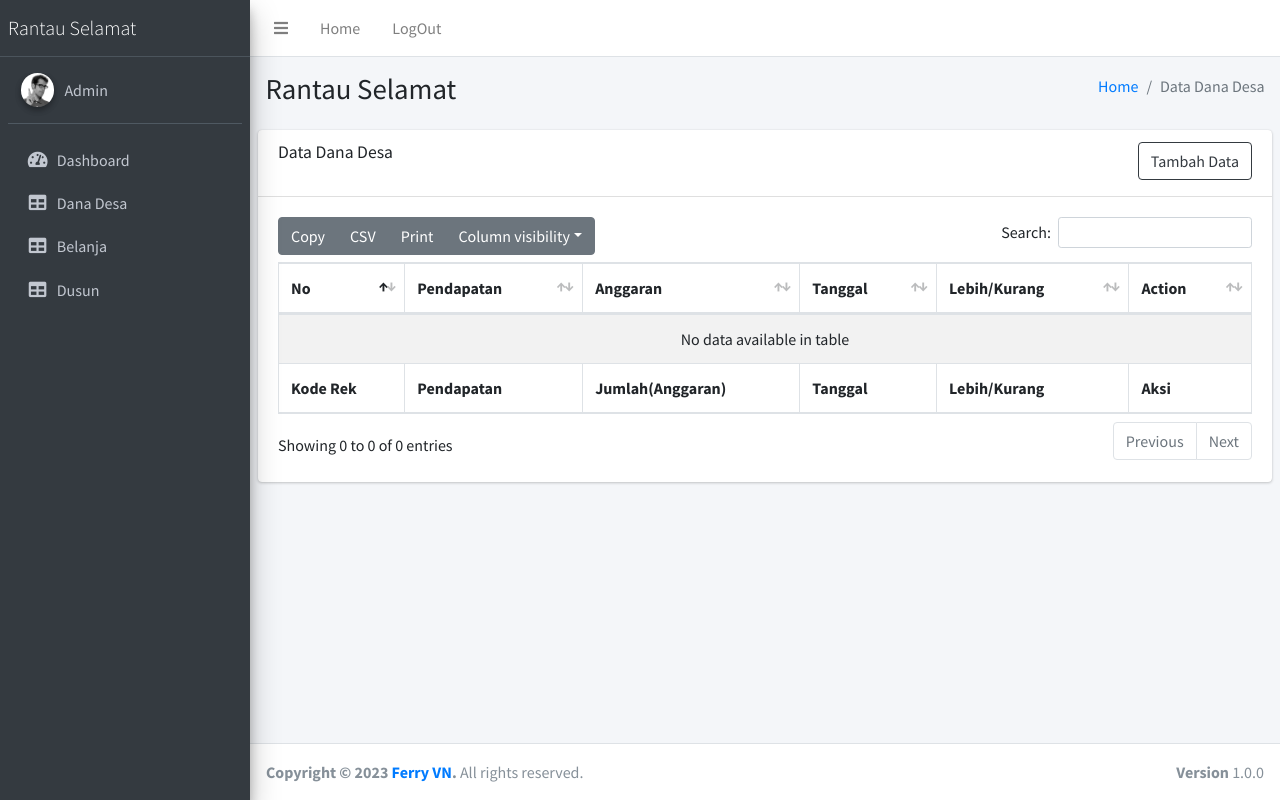
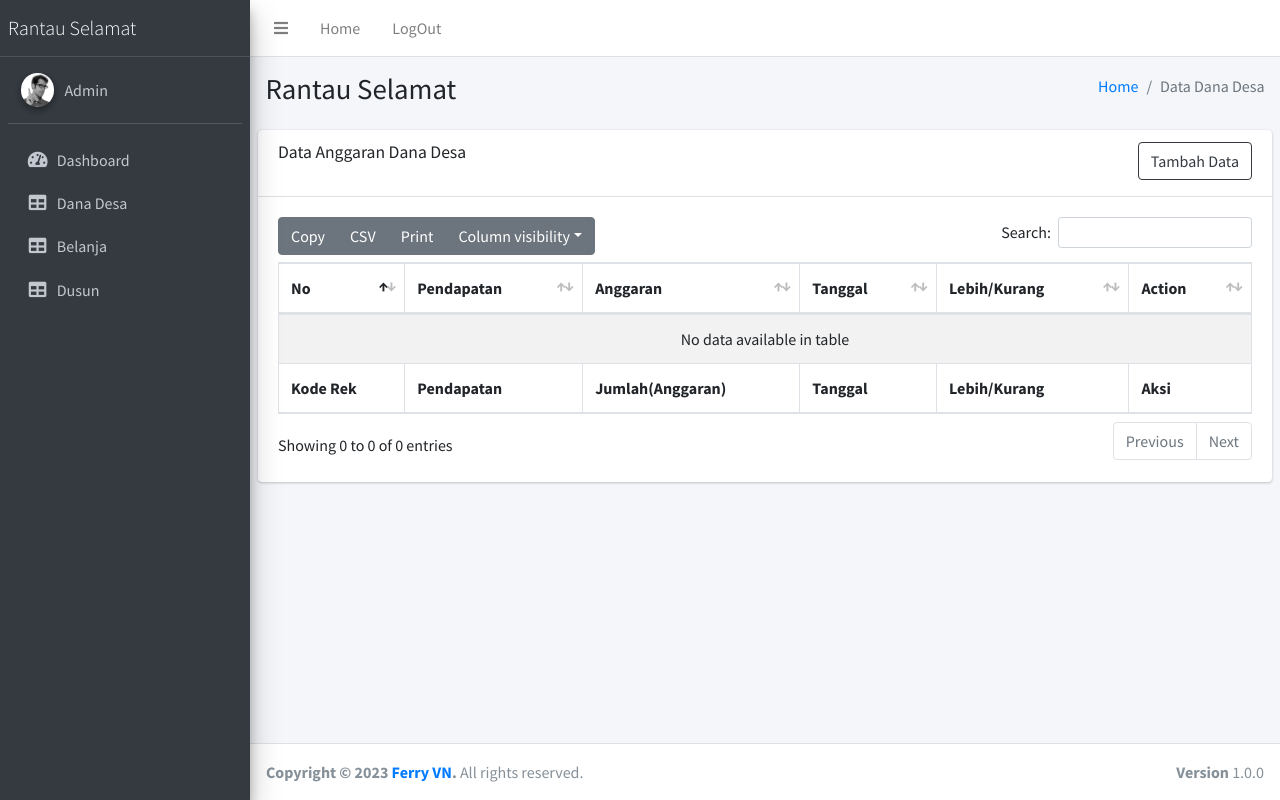
Before and after one commit to Ferryvn/feryfinal, a PHP site: page /dana_desa.php in a window 1280 px wide. Run offline with PHP 8.4, Linux system fonts and the light colour scheme; the visitor is signed in with stand-in values (Sample User, id 1); data that the repository does not hold is empty; some libraries are stand-ins or nearby versions.

Commit message:
Update dana_desa.php

```diff
--- a/dana_desa.php
+++ b/dana_desa.php
@@ -64,7 +64,7 @@
       <!-- Default box -->
       <div class="card">
               <div class="card-header">
-                <h2 class="card-title">Data Dana Desa</h2>
+                <h2 class="card-title">Data Anggaran Dana Desa</h2>
         <div class="float-sm-right">
           <a class="btn btn-outline-dark mb-1" href="form_dana.php">Tambah Data </a>
       </div>
```
